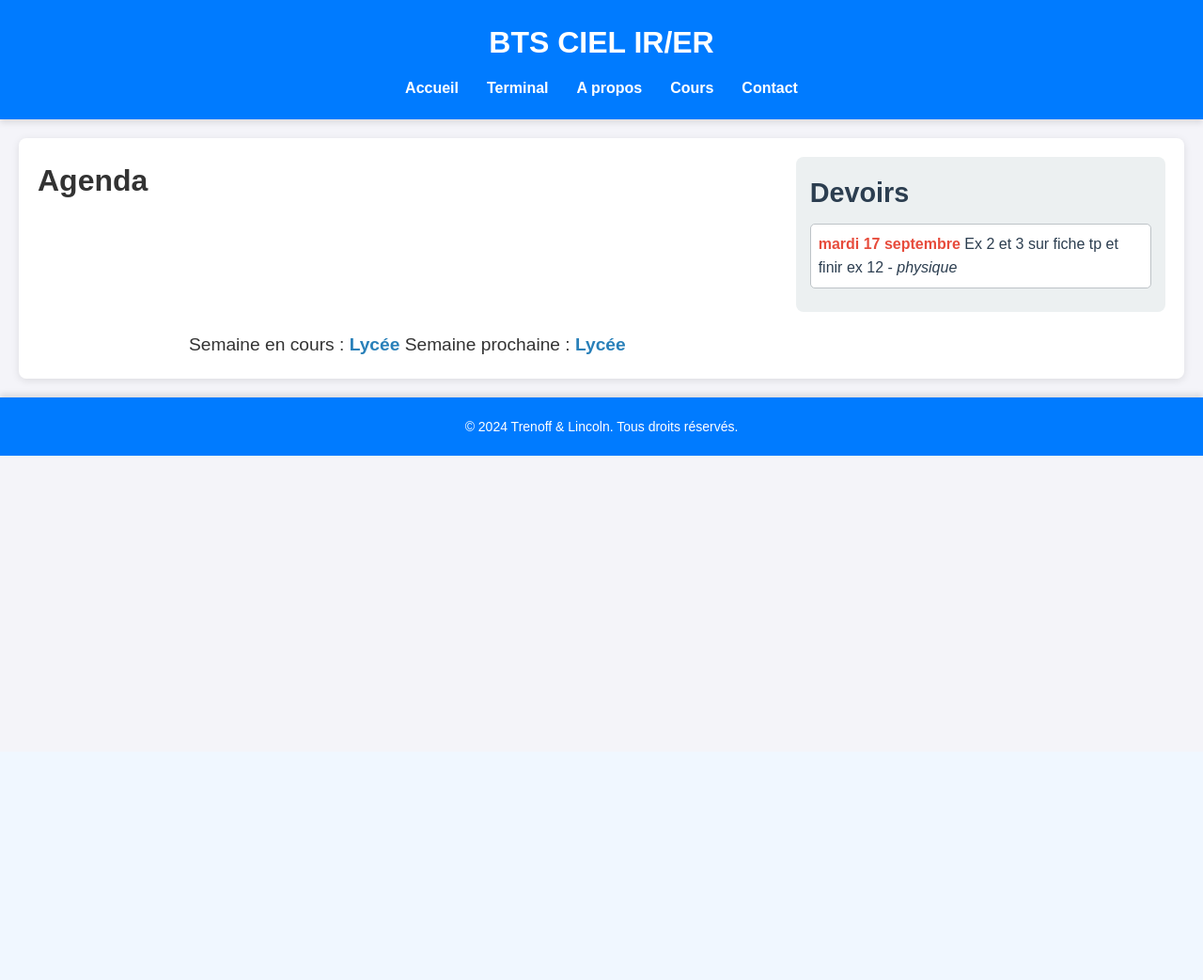
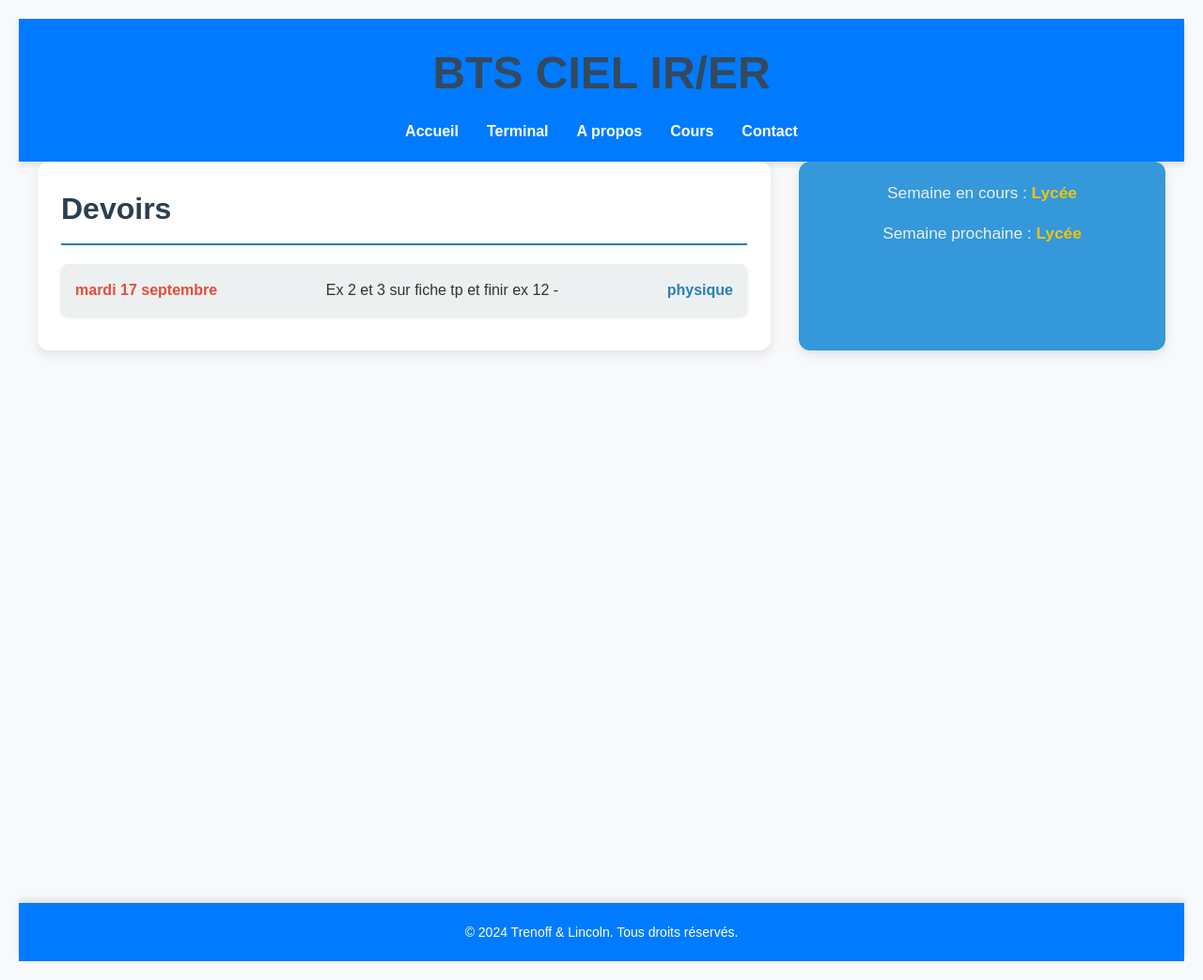
Before and after one commit to LincolnKermit/learn-stream-edu, a Flask app: page / in a window 1280 px wide. Shown: the whole page at 94% size. Before the commit the page ends 485 px from the top, so only its background shows below. Run offline with Flask 3, Linux system fonts and the light colour scheme.

Commit message:
Merging all

```diff
--- a/static/base_style.css
+++ b/static/base_style.css
@@ -49,14 +49,7 @@ header nav ul li a:hover {
     text-decoration: underline;
 }
 
-/* Main content styling */
-main {
-    margin: 20px 0;
-    padding: 20px;
-    background-color: #fff;
-    border-radius: 8px;
-    box-shadow: 0 2px 8px rgba(0, 0, 0, 0.1);
-}
+
 
 /* Footer styling */
 footer {
--- a/static/index_style.css
+++ b/static/index_style.css
@@ -1,133 +1,149 @@
-/* Global reset and basic styles */
-* {
+/* Global reset and typography */
+main * {
     margin: 0;
     padding: 0;
     box-sizing: border-box;
-    font-family: Arial, sans-serif;
+    font-family: 'Poppins', sans-serif;
 }
 
 body {
-    background-color: #f4f4f9;
+    background-color: #f8f9fa;
     color: #333;
-    line-height: 1.6;
+    padding: 20px;
 }
 
-main {
-    display: grid;
-    grid-template-columns: 2fr 1fr;
-    gap: 20px;
-    margin: 20px;
-}
-
-.layout-container {
-    display: grid;
-    grid-template-columns: 1fr;
-    gap: 20px;
-}
-
-/* Left side: Homework Bubble */
-.homework-bubble {
-    background-color: #fff;
-    border-radius: 30px;
-    padding: 20px;
-    box-shadow: 0 4px 8px rgba(0, 0, 0, 0.1);
-    position: relative;
-}
-
-.homework-bubble::before {
-    content: '';
-    position: absolute;
-    top: 20px;
-    left: -20px;
-    width: 0;
-    height: 0;
-    border-top: 20px solid transparent;
-    border-right: 20px solid #fff;
-    border-bottom: 20px solid transparent;
-}
-
-.homework-bubble h1 {
-    font-size: 2.5em;
-    margin-bottom: 20px;
+h1 {
+    font-size: 3em;
+    text-align: center;
     color: #34495e;
-}
-
-.add-homework-button {
-    display: inline-block;
-    background-color: #2ecc71;
-    color: #fff;
-    padding: 10px 20px;
-    border-radius: 5px;
-    text-decoration: none;
-    font-weight: bold;
     margin-bottom: 20px;
 }
 
-.add-homework-button:hover {
-    background-color: #27ae60;
+/* Main grid layout */
+main {
+    display: grid;
+    grid-template-columns: 2fr 1fr; /* Deux colonnes */
+    gap: 30px;
+    max-width: 1200px;
+    margin: 0 auto;
 }
 
-.homework-container {
-    background-color: #ecf0f1;
-    padding: 15px;
-    border-radius: 8px;
+/* Devoirs styling */
+.homework {
+    background-color: #ffffff;
+    border-radius: 12px;
+    padding: 25px;
+    box-shadow: 0 4px 12px rgba(0, 0, 0, 0.1);
+    animation: fadeInUp 0.8s ease-in-out;
 }
 
-.homework-container h2 {
-    font-size: 1.8em;
+.homework h2 {
     color: #2c3e50;
-    margin-bottom: 10px;
+    font-size: 2em;
+    margin-bottom: 15px;
+    border-bottom: 2px solid #2980b9;
+    padding-bottom: 10px;
 }
 
-.homework-container ul {
+.homework ul {
     list-style: none;
-    padding-left: 0;
+    margin-top: 20px;
 }
 
-.homework-container li {
-    margin-bottom: 10px;
-    padding: 8px;
-    background-color: #fff;
-    border: 1px solid #bdc3c7;
-    border-radius: 5px;
-    color: #2c3e50;
+.homework li {
+    padding: 15px;
+    background-color: #ecf0f1;
+    border-radius: 8px;
+    margin-bottom: 12px;
+    box-shadow: 0 2px 4px rgba(0, 0, 0, 0.1);
+    display: flex;
+    justify-content: space-between;
+    align-items: center;
+    transition: background-color 0.3s ease;
 }
 
-.homework-container li strong {
-    color: #e74c3c;
+.homework li:hover {
+    background-color: #dfe6e9;
 }
 
-/* Right side: Week Status */
-.week-status-container {
-    background-color: #dff9fb;
-    padding: 20px;
-    border-radius: 15px;
-    box-shadow: 0 4px 8px rgba(0, 0, 0, 0.1);
+.homework li strong {
+    color: #e74c3c;
+    font-weight: bold;
 }
 
-.week-overview {
-    text-align: center;
-    font-size: 1.2em;
+.homework li em {
+    font-style: normal;
+    color: #2980b9;
+    font-weight: bold;
 }
 
+/* Week status styling */
 .week-status {
+    background-color: #3498db;
+    color: white;
+    border-radius: 12px;
+    padding: 20px;
+    box-shadow: 0 4px 12px rgba(0, 0, 0, 0.1);
+    text-align: center;
+    position: relative;
+    font-size: 0.9em;
+}
+
+.week-status p {
+    margin-bottom: 15px;
+    font-size: 1.2em;
+    color: #ecf0f1;
+}
+
+.week-status span {
     font-weight: bold;
-    color: #2980b9;
+    color: #f1c40f;
+}
+
+/* Animations */
+@keyframes fadeInUp {
+    from {
+        opacity: 0;
+        transform: translateY(20px);
+    }
+    to {
+        opacity: 1;
+        transform: translateY(0);
+    }
 }
 
 /* Responsive design */
 @media (max-width: 768px) {
     main {
-        grid-template-columns: 1fr;
+        grid-template-columns: 1fr; /* Une colonne en version mobile */
     }
 
-    .homework-bubble {
-        border-radius: 15px;
-        padding: 15px;
+    .homework {
+        margin-bottom: 20px;
     }
 
-    .week-status-container {
-        border-radius: 15px;
+    .week-status {
+        text-align: center;
+        font-size: 1em;
+    }
+}
+
+@media (max-width: 480px) {
+    h1 {
+        font-size: 2.5em;
+    }
+
+    .homework h2 {
+        font-size: 1.6em;
+    }
+
+    .homework li {
+        font-size: 0.9em;
+        padding: 12px;
+    }
+
+    .week-status {
+        font-size: 0.9em;
         padding: 15px;
     }
 }
--- a/templates/admin_panel.html
+++ b/templates/admin_panel.html
@@ -258,7 +258,6 @@
         {% if session.name %}
             <button id="user-button">{{ session.name }}</button>
         {% else %}
-            <button id="register-button">S'inscrire</button>
             <button id="login-button">Se connecter</button>
         {% endif %}
     </div>
--- a/templates/index.html
+++ b/templates/index.html
@@ -2,16 +2,13 @@
 
 {% block content %}
 <link rel="stylesheet" href="{{ url_for('static', filename='index_style.css') }}">
-<h1>Agenda</h1>
 
-<div class="homework-container">
+<div class="homework">
     <h2>Devoirs</h2>
     <ul>
         {% if homeworks %}
             {% for homework in homeworks %}
-                <li>
-                    <strong>{{ what_day_month(homework.date) }} </strong>{{ homework.text }} - <em>{{ homework.matiere }}</em>
-                </li>
+                <li><strong>{{ what_day_month(homework.date) }} </strong>{{ homework.text }} - <em>{{ homework.matiere }}</em></li>
             {% endfor %}
         {% else %}
             <li>Aucun devoir disponible.</li>
@@ -19,19 +16,14 @@
     </ul>
 </div>
 
-<!-- Vue d'ensemble de la semaine -->
-<p class="week-overview">
-    <span class="current-week">
-        Semaine en cours :
-        <span class="week-status">
-            {% if week[0] == 0 %} Alternance {% else %} Lycée {% endif %}
-        </span>
-    </span>
-    <span class="next-week">
-        Semaine prochaine :
-        <span class="week-status">
-            {% if week[1] == 0 %} Alternance {% else %} Lycée {% endif %}
-        </span>
-    </span>
-</p>
+<div class="week-status">
+    <p>Semaine en cours :
+        <span>{% if week[0] == 0 %} Alternance {% else %} Lycée {% endif %}</span>
+    </p>
+    <p>Semaine prochaine :
+        <span>{% if week[1] == 0 %} Alternance {% else %} Lycée {% endif %}</span>
+    </p>
+</div>
+<br><br><br><br><br><br><br><br><br><br><br><br><br><br><br><br><br><br><br><br><br>
+
 {% endblock %}
```
